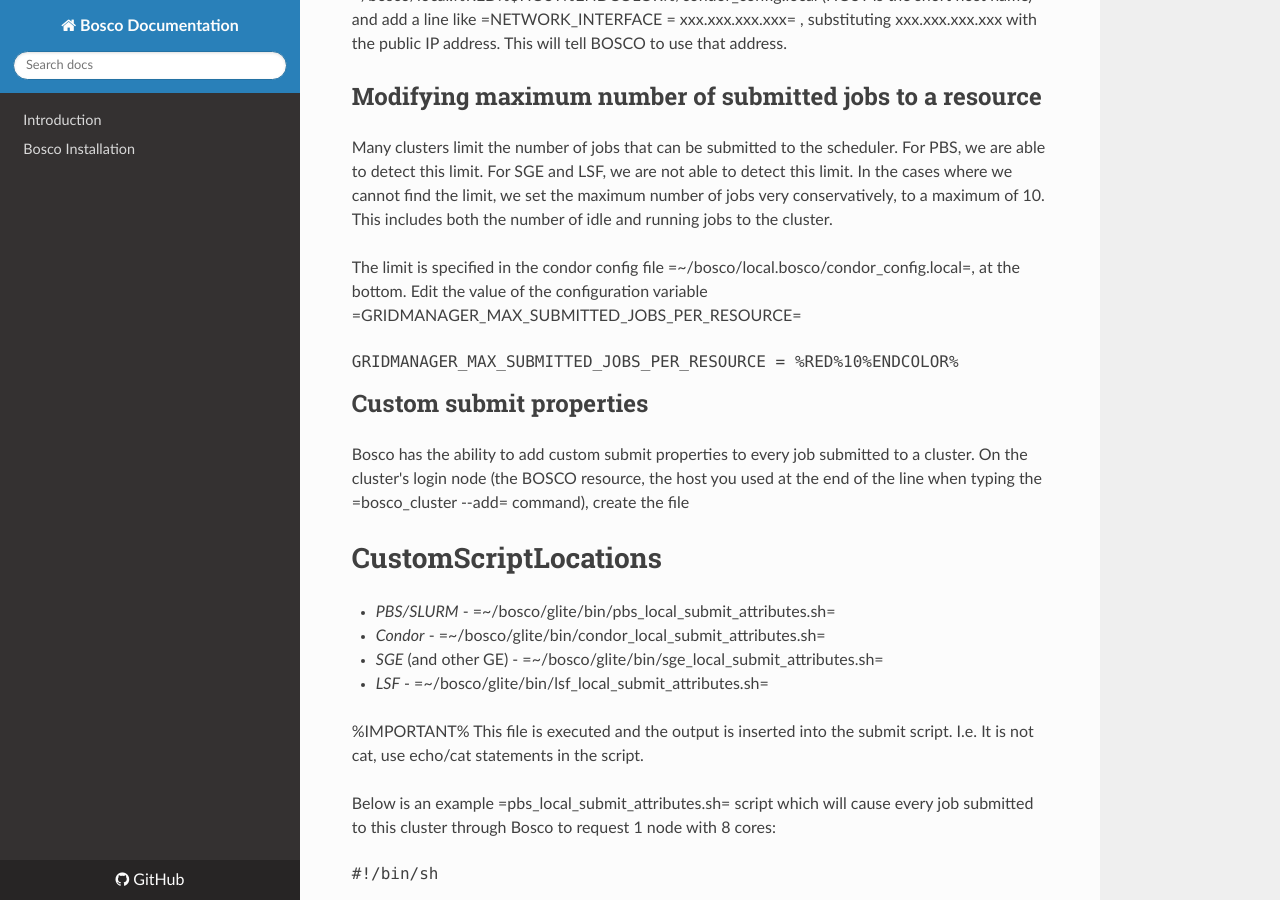
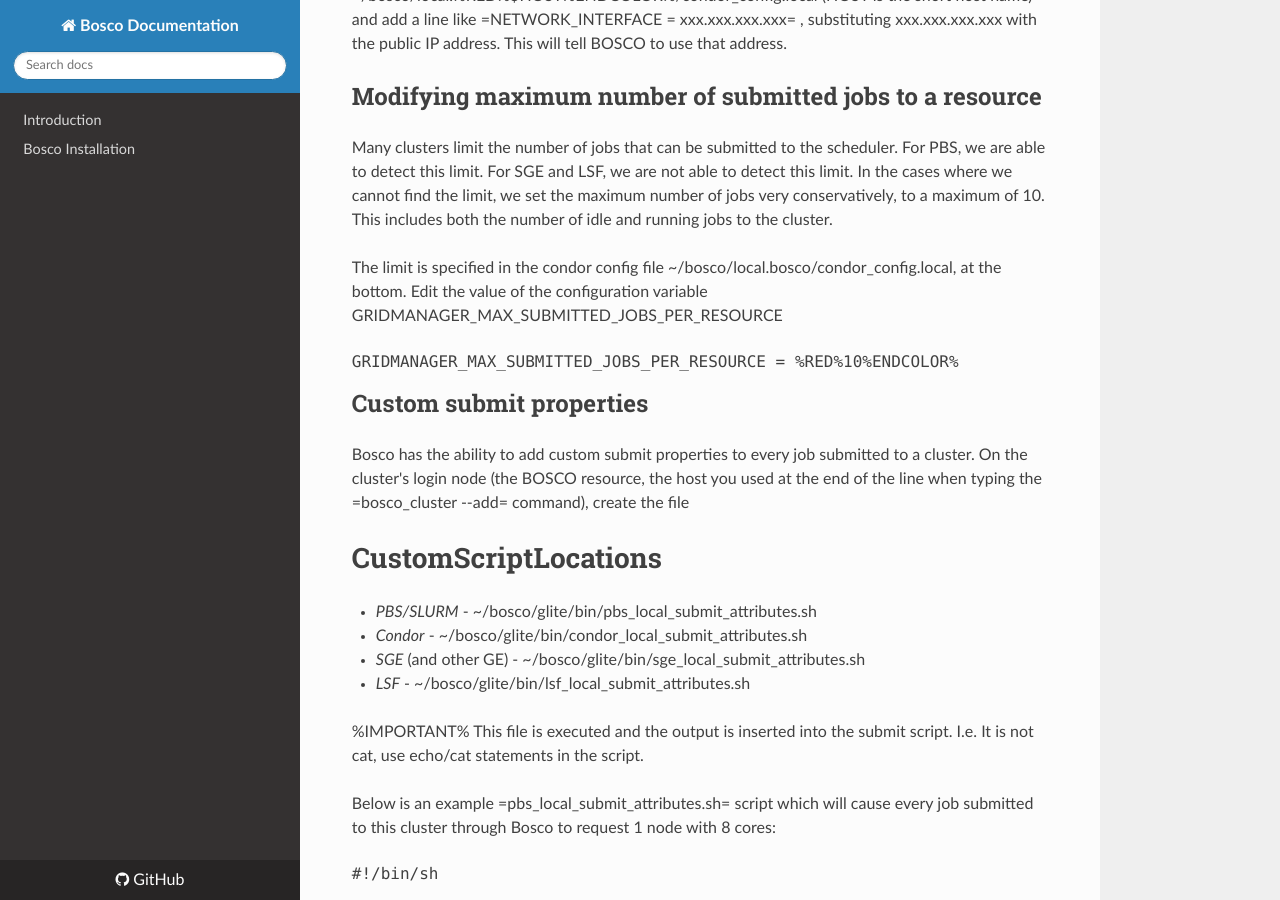
Before and after one commit to osg-bosco/docs, an MkDocs documentation site: the page built from docs/BoscoMultiUser.md, in a window 1280 px wide and 900 px high, scrolled down 8103 px. Built offline with MkDocs 1.6.1, drawn with Linux system fonts in a browser that asks for light colours; nearby versions of some CDN libraries; old or Windows-style settings are respelled for this version of MkDocs.

```diff
--- a/docs/BoscoMultiUser.md
+++ b/docs/BoscoMultiUser.md
@@ -341,7 +341,7 @@ In order to do that you have to:
 
 Many clusters limit the number of jobs that can be submitted to the scheduler.  For PBS, we are able to detect this limit.  For SGE and LSF, we are not able to detect this limit.  In the cases where we cannot find the limit, we set the maximum number of jobs very conservatively, to a maximum of 10.  This includes both the number of idle and running jobs to the cluster.
 
-The limit is specified in the condor config file =~/bosco/local.bosco/condor_config.local=, at the bottom.  Edit the value of the configuration variable =GRIDMANAGER_MAX_SUBMITTED_JOBS_PER_RESOURCE=
+The limit is specified in the condor config file ~/bosco/local.bosco/condor_config.local, at the bottom.  Edit the value of the configuration variable GRIDMANAGER_MAX_SUBMITTED_JOBS_PER_RESOURCE
 
 <pre class="file">
 GRIDMANAGER_MAX_SUBMITTED_JOBS_PER_RESOURCE = %RED%10%ENDCOLOR%
@@ -351,10 +351,10 @@ GRIDMANAGER_MAX_SUBMITTED_JOBS_PER_RESOURCE = %RED%10%ENDCOLOR%
 Bosco has the ability to add custom submit properties to every job submitted to a cluster.  On the cluster's login node (the BOSCO resource, the host you used at the end of the line when typing the =bosco_cluster --add= command), create the file
 
 #CustomScriptLocations
-   * *PBS/SLURM* - =~/bosco/glite/bin/pbs_local_submit_attributes.sh=
-   * *Condor* - =~/bosco/glite/bin/condor_local_submit_attributes.sh=
-   * *SGE* (and other GE) - =~/bosco/glite/bin/sge_local_submit_attributes.sh=
-   * *LSF* - =~/bosco/glite/bin/lsf_local_submit_attributes.sh=
+   * *PBS/SLURM* - ~/bosco/glite/bin/pbs_local_submit_attributes.sh
+   * *Condor* - ~/bosco/glite/bin/condor_local_submit_attributes.sh
+   * *SGE* (and other GE) - ~/bosco/glite/bin/sge_local_submit_attributes.sh
+   * *LSF* - ~/bosco/glite/bin/lsf_local_submit_attributes.sh
 
 %IMPORTANT% This file is executed and the output is inserted into the submit script. I.e. It is not cat, use echo/cat statements in the script.
 
```
